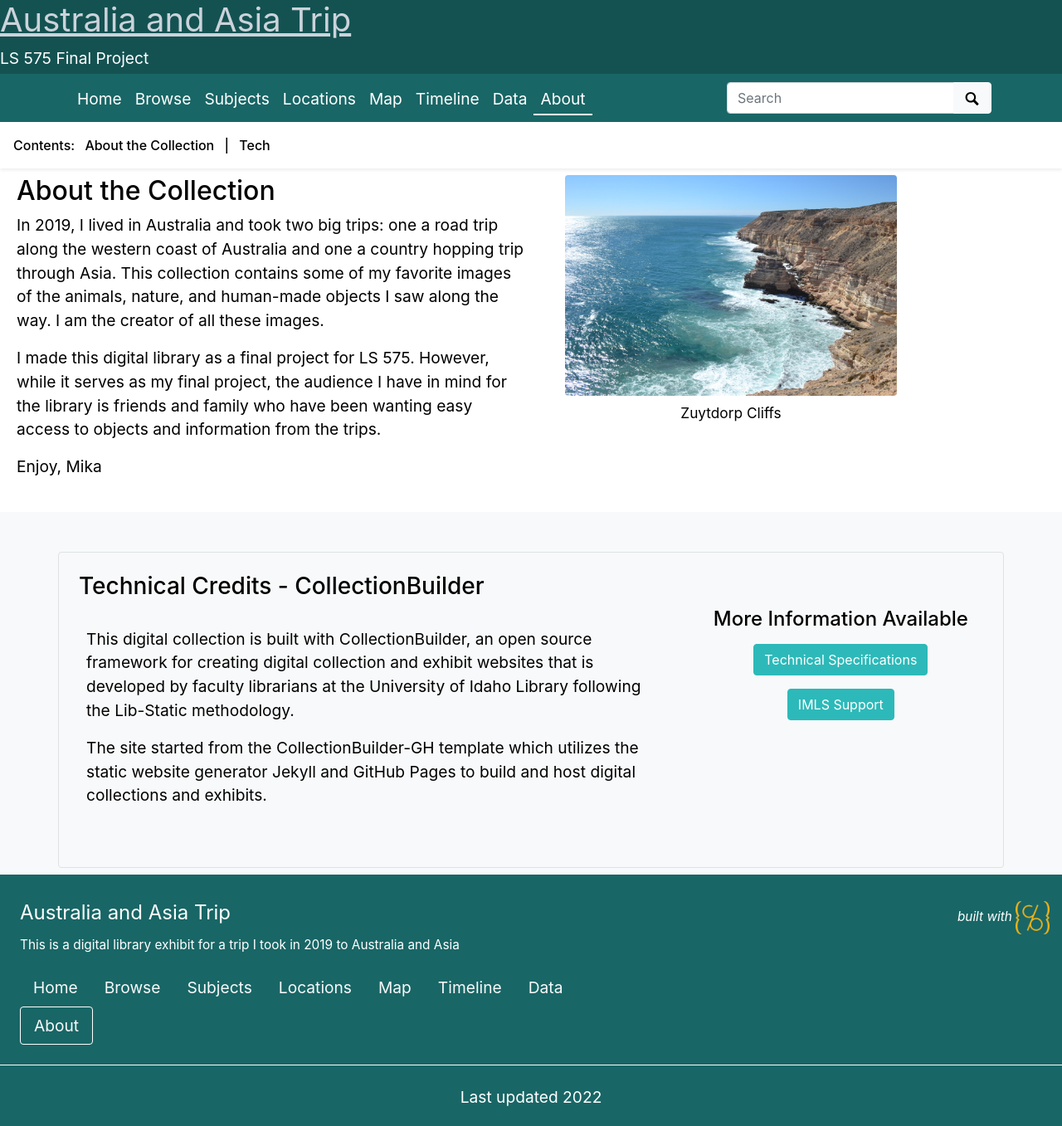
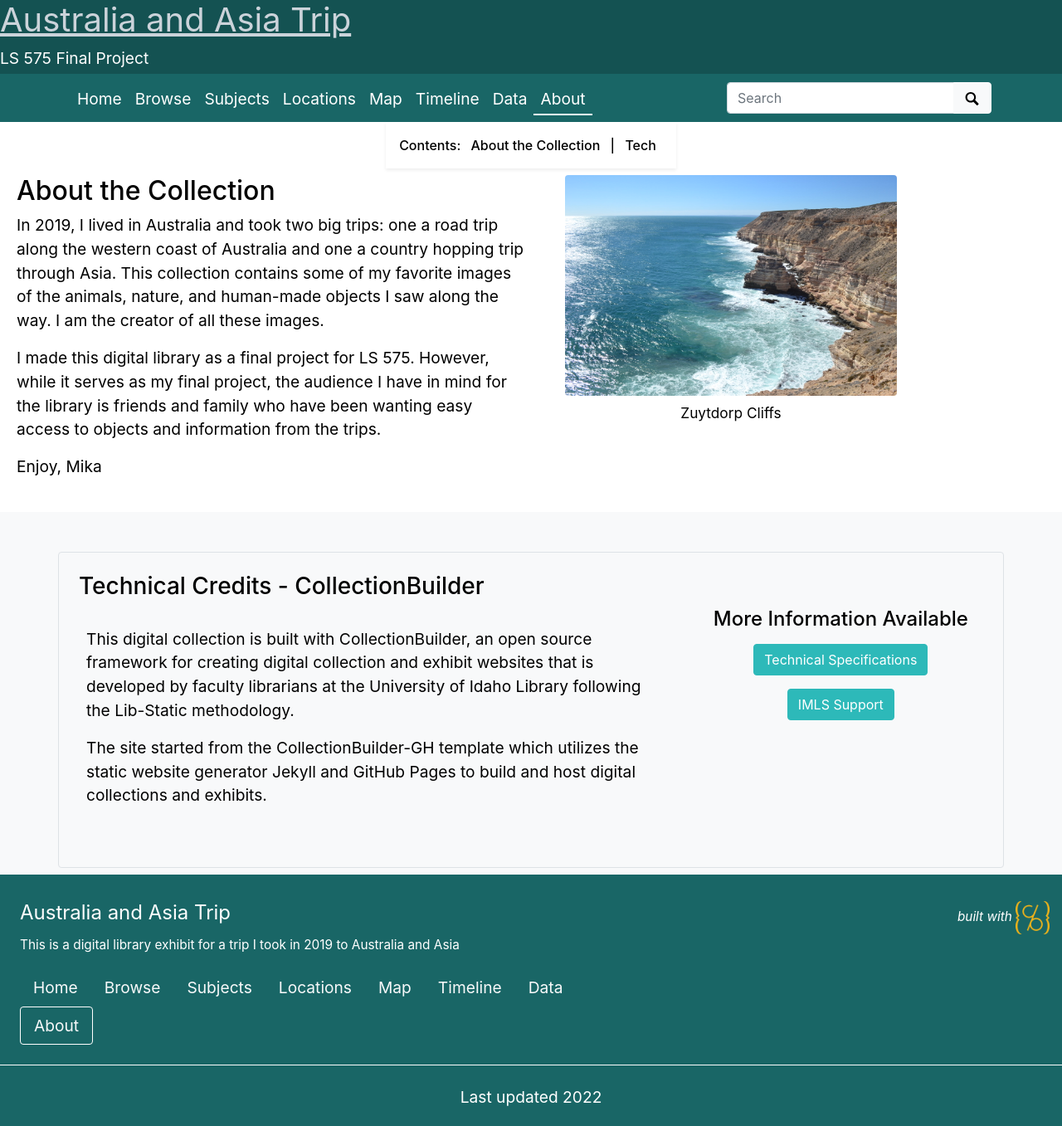
Before and after one commit to mikasmith97/final.github.io, a Jekyll site: the page built from pages/about.md, in a window 1280 px wide and 1357 px high. Shown: the whole window at 83% size. Built offline with Jekyll 4.4.1, drawn with Linux system fonts in a browser that asks for light colours.

Commit message:
Update about.html

```diff
--- a/_layouts/about.html
+++ b/_layouts/about.html
@@ -1,7 +1,7 @@
 ---
 layout: default
 ---
-<div class="center">
+<div class="row justify-content-center">
 {% include feature/nav-menu.html sections="About the Collection" %}
 </div>
 
```
